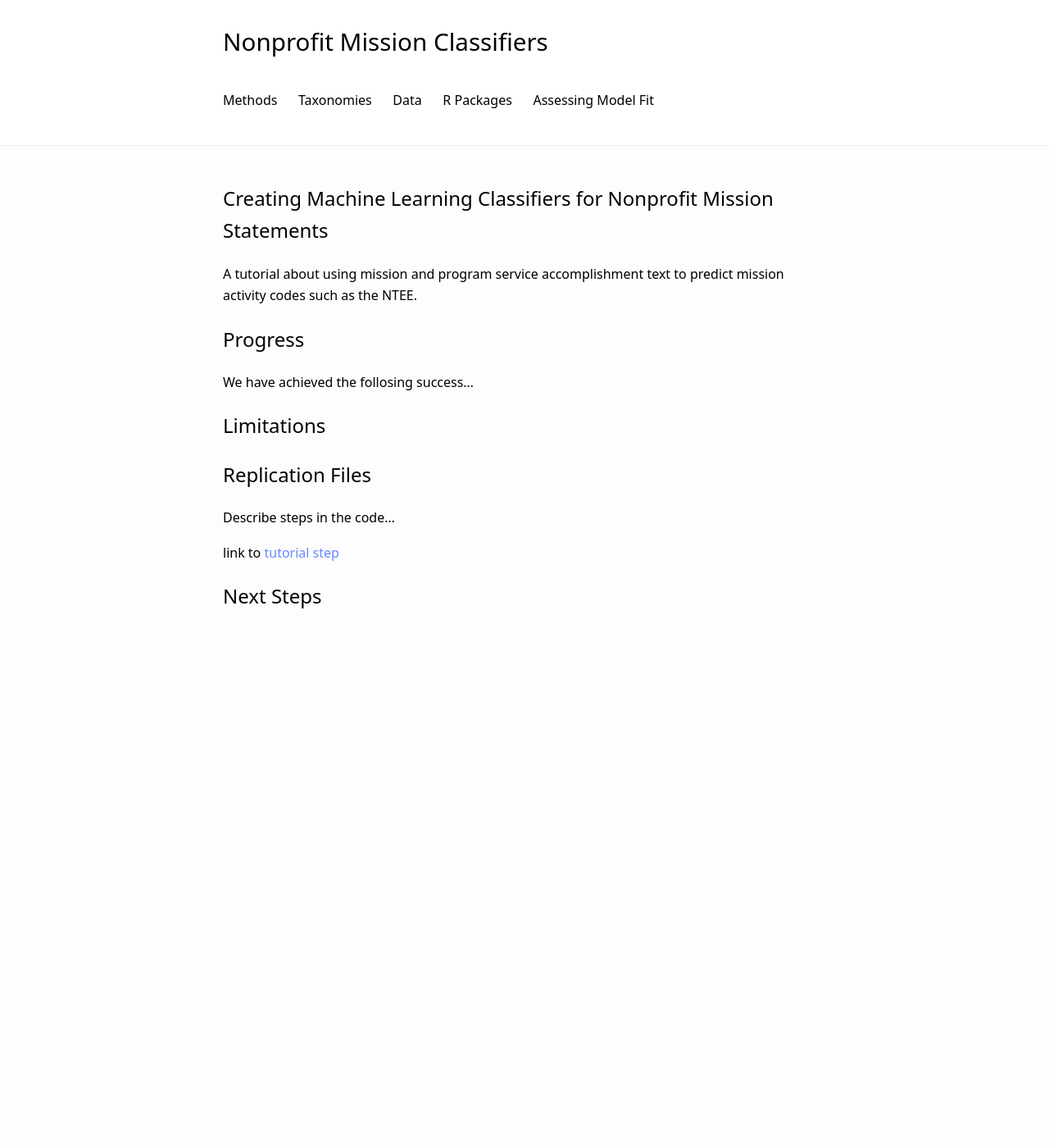
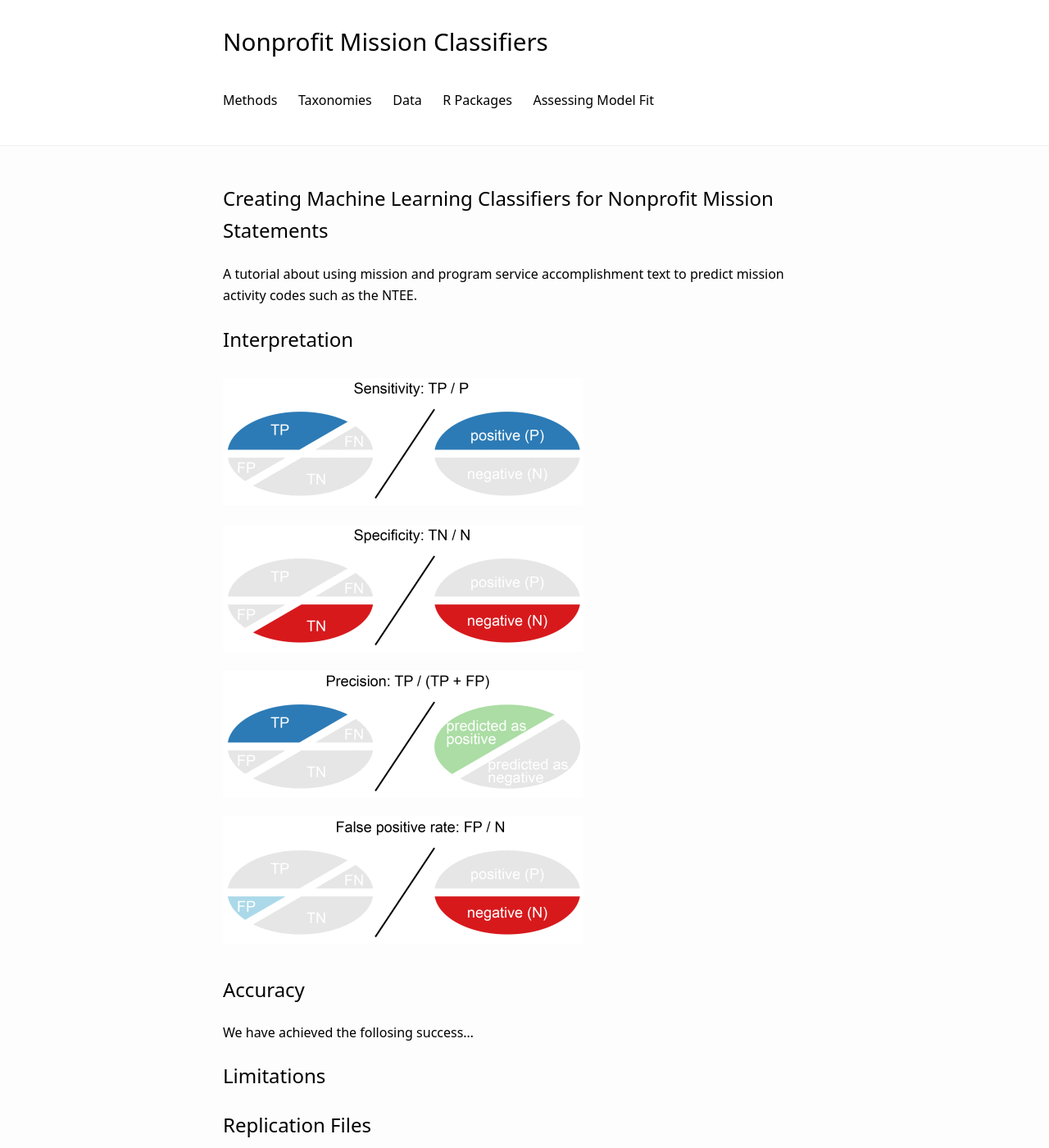
Before and after one commit to Nonprofit-Open-Data-Collective/machine_learning_mission_codes, a Jekyll site: the page built from docs/index.md, in a window 1280 px wide and 1400 px high. Shown: the whole window at 82% size. Built offline with Jekyll 4.4.1, drawn with Linux system fonts in a browser that asks for light colours.

Commit message:
Update index.md

```diff
--- a/docs/index.md
+++ b/docs/index.md
@@ -8,8 +8,17 @@
 A tutorial about using mission and program service accomplishment text to predict mission activity codes such as the NTEE.
 
 
+## Interpretation
 
-## Progress
+![](assets/images/sensitivity.png)
+![](assets/images/specificity.png)
+![](assets/images/precision.png)
+![](assets/images/false-positive-rate.png)
+
+
+
+
+## Accuracy
 
 We have achieved the follosing success...
 
```
